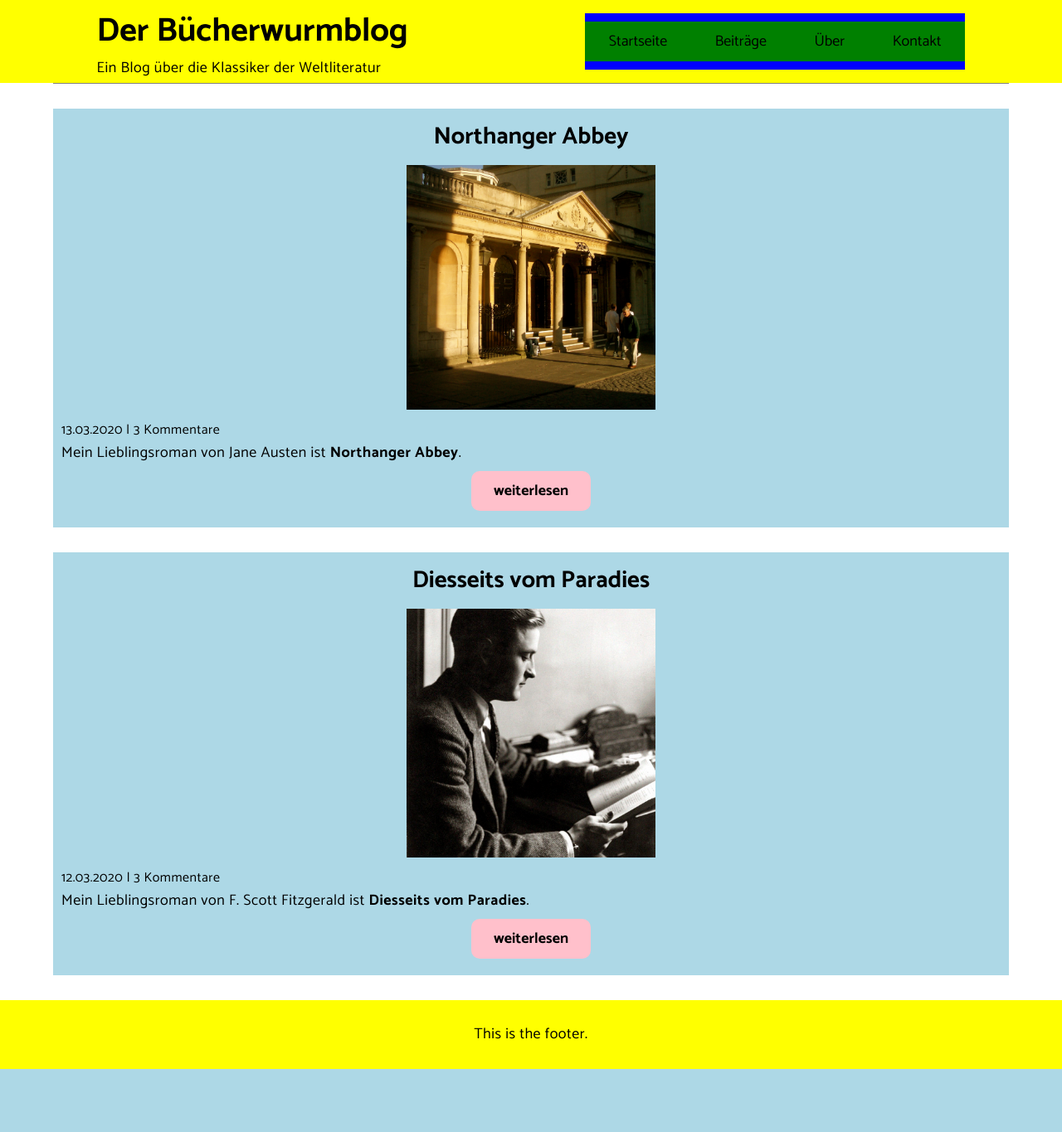
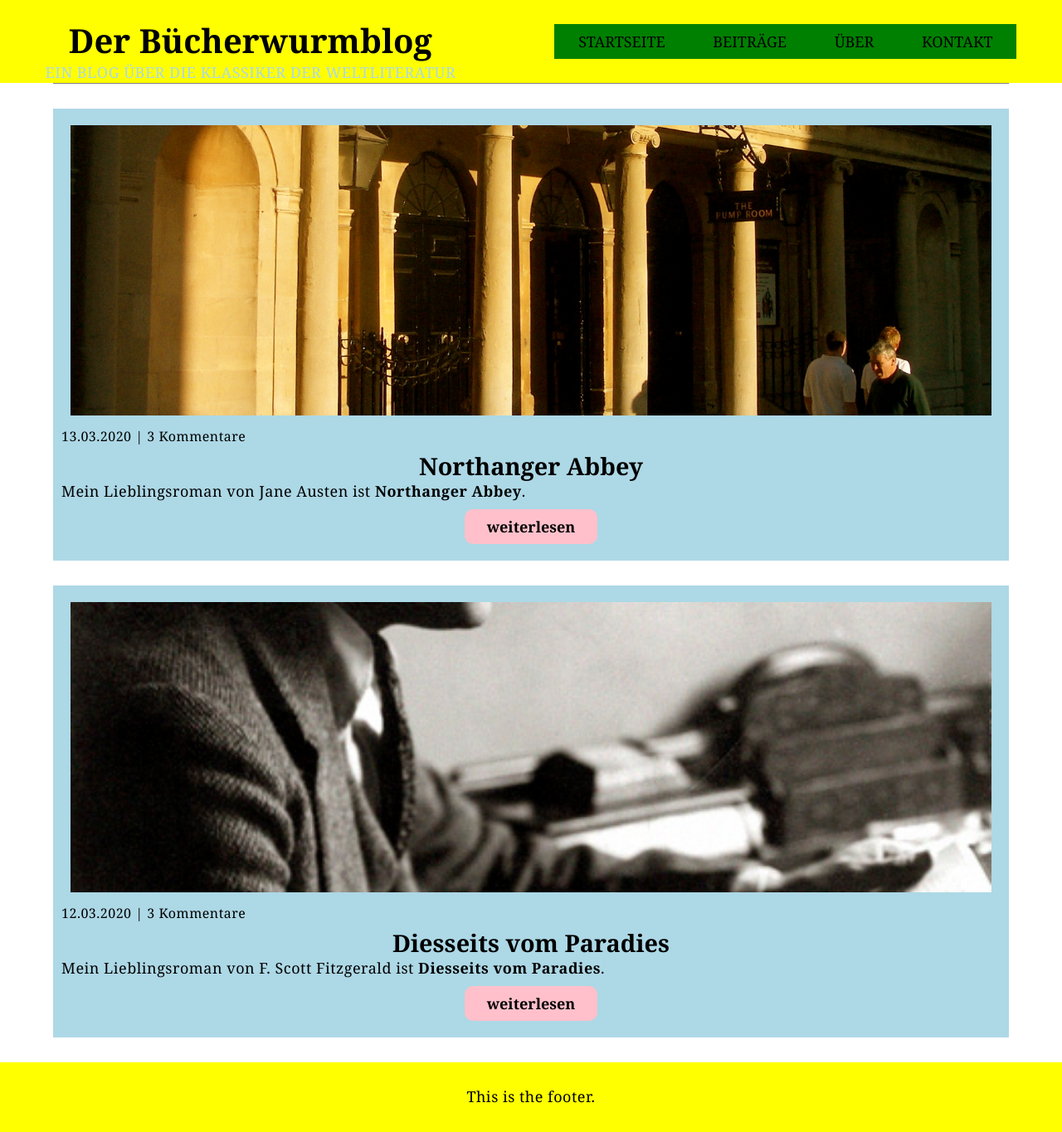
Before and after one commit to MareikeW/ein-buchblog, a PHP site: page / in a window 1280 px wide. Shown: the whole page at 83% size. Before the commit the page ends 1289 px from the top, so only its background shows below. Run offline with PHP 8.4, Linux system fonts and the light colour scheme.

Commit message:
work on header title & subtitle + article order

```diff
--- a/stylesheet.css
+++ b/stylesheet.css
@@ -7,7 +7,6 @@
 body {
     font-family: Cambria, Cochin, Georgia, Times, 'Times New Roman', serif;
     font-size: 1.125rem;
-    font-family: 'Catamaran', sans-serif;
 }
 
 img {
@@ -16,7 +15,7 @@
 }
 
 /*=====================
-      Typography
+    General Typography
 =====================*/
 h1 {
     font-size: 2.5rem;
@@ -35,17 +34,31 @@
     line-height: 1.3;
     letter-spacing: 0.5px;
 }
+
 /*=====================
       Layout
 =====================*/
-
+    /* header */
 .header-container {
     display: flex;
     flex-direction: column;
     align-items: center;
-    padding: 10px;
+    padding: 5px;
+    background: lightgray;
 }
 
+.site-main-title {
+    margin-top: 20px;
+    text-align: center;
+}
+
+.site-subtitle {
+    text-align: center;
+    color: lightblue;
+    text-transform: uppercase;
+}
+
+    /* main content */
 .content-container {
     width: 90%;
     margin: 0 auto;
@@ -67,14 +80,14 @@
 =====================*/
 
 .nav-list {
-    margin-top: 20px;
+    margin: 20px 0;
 }
 
 .nav-list-item {
     list-style: none;
     text-align: center;
-    margin: 10px 0;
     padding: 0.5em 1.6em;
+    text-transform: uppercase;
 }
 
 .nav-list .nav-list-item:hover,
@@ -91,23 +104,28 @@
     padding: 10px;
     margin: 30px auto;
     width: 100%;
+    display: flex;
+    flex-direction: column;
 }
 
 .article-title {
     text-align: center;
+
 }
 
 .article-image {
-    max-height: 300px;
-    width: 300px;
+    max-height: 350px;
+    width: 98%;
     object-fit: cover;
     margin: 10px auto;
     object-position: center;
+    order: -2;
 }
 
 .article-info {
     font-size: 1rem;
     padding: 5px 0;
+    order: -1;
 }
 
 .to-comments-link {
@@ -165,7 +183,7 @@
         align-items: center;
         height: 100px;
     }
-    .site-title {
+    .header-title {
         margin-right: 30px;
     }
     .nav-list {
```
